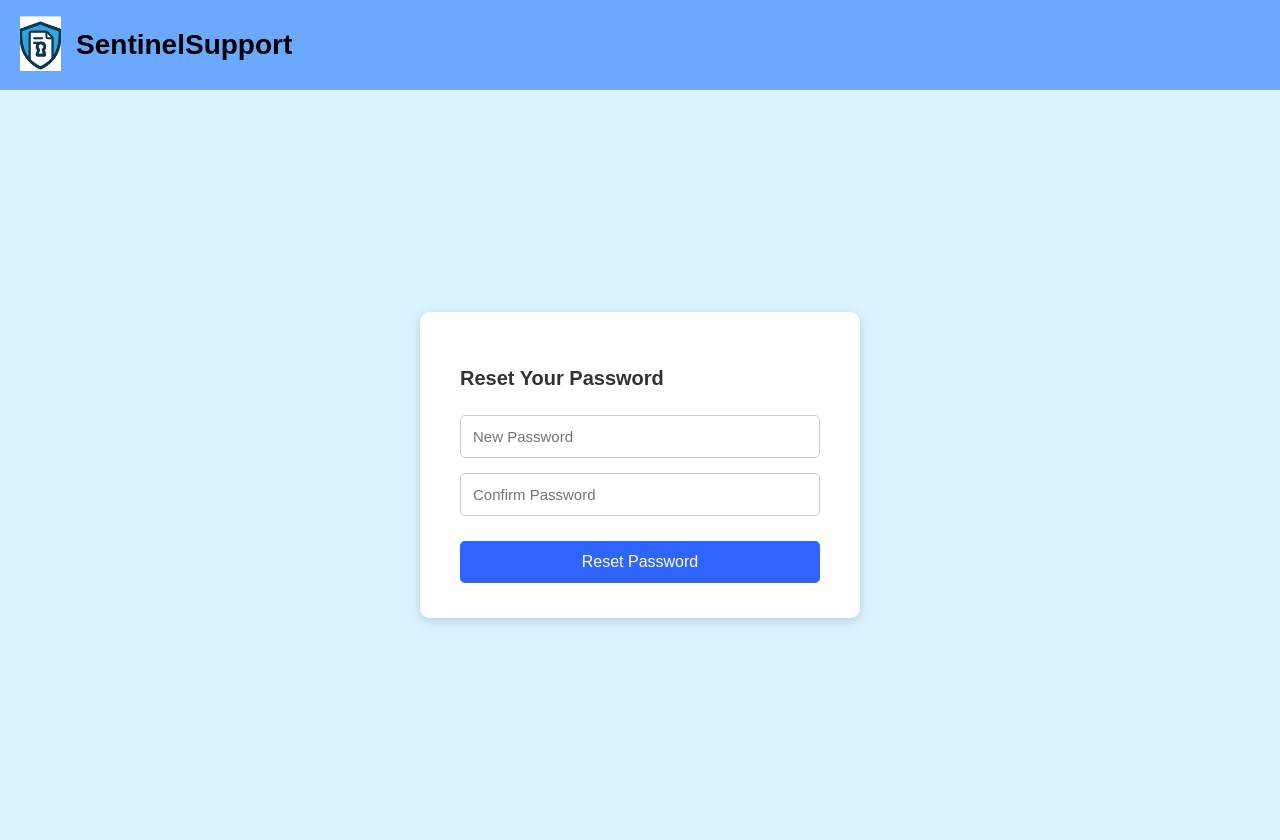
After one commit to Jiajun07/ISPJ_Team_01_IT2566_SentinelSupport, a Flask app: template templates/login/reset_password.html in a window 1280 px wide. The commit adds this page. Run offline with Flask 3, Linux system fonts and the light colour scheme; the template is opened without the code that fills it: values that come from a table or form of the project are taken from there, others are empty; some libraries are stand-ins or nearby versions.

Commit message:
password reset prep

```diff
--- a/app.py
+++ b/app.py
@@ -31,7 +31,6 @@ fileProcessor = FileProcessor(fileConfigPath)
 @app.route("/", methods=["GET", "POST"])
 def home():
     return render_template("front_page.html")
-
 
 app.config['SQLALCHEMY_DATABASE_URI'] = (
     "postgresql://postgres.ijbxuudpvxsjjdugewuj:SentinelSupport%2A2026@"
@@ -245,18 +244,31 @@ def verify_email(token):
     return redirect(url_for('login'))
 
 
-@app.route('/reset-password/<token>', methods=['GET', 'POST'])
-def reset_password(token):
-    try:
-        email = s.loads(token, salt='password-reset', max_age=3600)
-    except SignatureExpired:
-        flash("The password reset link has expired.", "danger")
-        return redirect(url_for('forget_password'))
-    except Exception as e:
-        flash("Invalid or expired token.", "danger")
-        return redirect(url_for('forget_password'))
+# @app.route('/reset-password', methods=['GET', 'POST'])
+# def reset_password():
+# #     try:
+# #         email = s.loads(token, salt='password-reset', max_age=3600)
+# #     except SignatureExpired:
+# #         flash("The password reset link has expired.", "danger")
+# #         return redirect(url_for('forget_password'))
+# #     except Exception:
+# #         flash("Invalid or expired token.", "danger")
+# #         return redirect(url_for('forget_password'))
 
-    form = ResetPasswordForm()
+#     form = ResetPasswordForm()
+#     if form.validate_on_submit():
+#         user = User.query.filter_by(email=email).first()
+#         if user:
+#             user.set_password(form.password.data)
+#             db.session.commit()
+#             flash("Your password has been updated successfully.", "success")
+#             return redirect(url_for('login'))
+#         else:
+#             flash("User not found.", "danger")
+#             return redirect(url_for('forget_password'))
+
+#     return render_template('reset_password.html', form=form)
+
 
 
 def policyEngine(file):
--- a/static/css/style.css
+++ b/static/css/style.css
@@ -258,3 +258,64 @@ body {
     color: #555;
     line-height: 1.5;
 }
+
+.reset-page {
+    display: flex;
+    align-items: center;
+    justify-content: center;
+    min-height: calc(100vh - 90px); /* adjust for top-bar */
+    background-color: #D9F3FF;
+    padding: 20px;
+}
+
+.reset-card {
+    background: white;
+    width: 360px;
+    padding: 35px 40px;
+    border-radius: 10px;
+    box-shadow: 0px 3px 12px rgba(0, 0, 0, 0.15);
+    text-align: center;
+}
+
+.reset-card h3 {
+    margin-bottom: 25px;
+    text-align: left;
+    font-size: 20px;
+    font-weight: bold;
+    color: #333;
+}
+
+.reset-form-group {
+    margin-bottom: 15px;
+    text-align: left;
+}
+
+.reset-input {
+    width: 100%;
+    padding: 12px;
+    border: 1px solid #ccc;
+    border-radius: 5px;
+    font-size: 15px;
+    box-sizing: border-box;
+}
+
+.reset-input:focus {
+    outline: none;
+    border-color: #4A6CFF;
+}
+
+.reset-btn {
+    width: 100%;
+    padding: 12px;
+    background-color: #2f64ff;
+    border: none;
+    color: white;
+    font-size: 16px;
+    border-radius: 5px;
+    cursor: pointer;
+    margin-top: 10px;
+}
+
+.reset-btn:hover {
+    background-color: #1e4ae0;
+}
--- /dev/null
+++ b/templates/login/reset_password.html
@@ -0,0 +1,20 @@
+{% extends "base.html" %}
+{% block title %}SentinelSupport - Reset Password{% endblock %}
+
+{% block content %}
+<div class="reset-page">
+  <div class="reset-card">
+    <h3>Reset Your Password</h3>
+    <form method="POST">
+      {{ form.hidden_tag() }}
+      <div class="reset-form-group">
+        {{ form.password(class="reset-input", placeholder="New Password") }}
+      </div>
+      <div class="reset-form-group">
+        {{ form.confirm_password(class="reset-input", placeholder="Confirm Password") }}
+      </div>
+      {{ form.submit(class="reset-btn") }}
+    </form>
+  </div>
+</div>
+{% endblock %}
```
